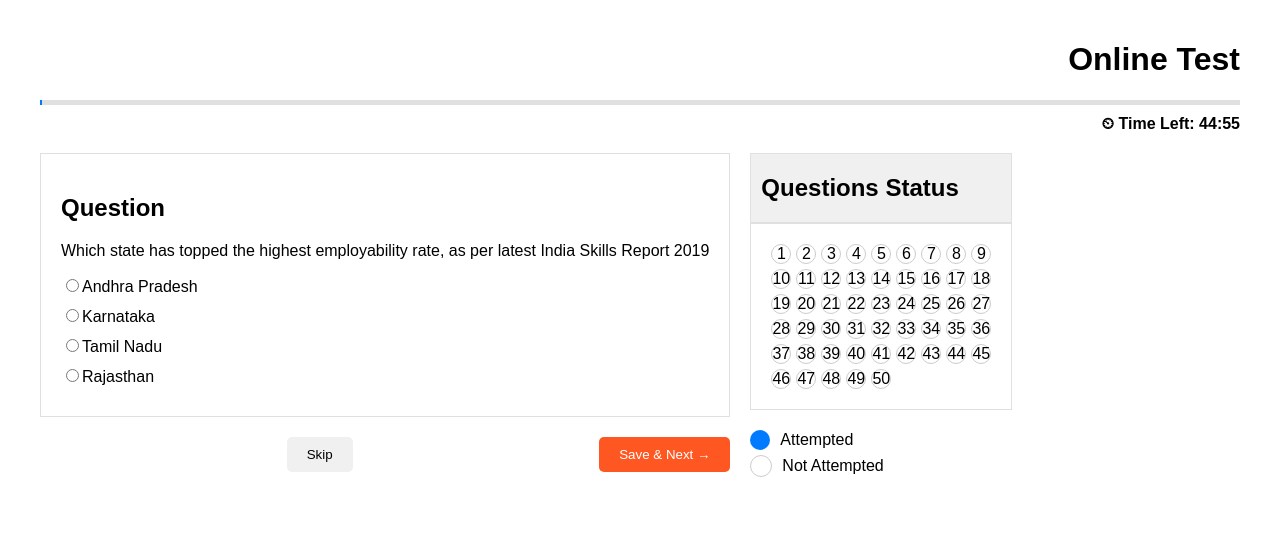
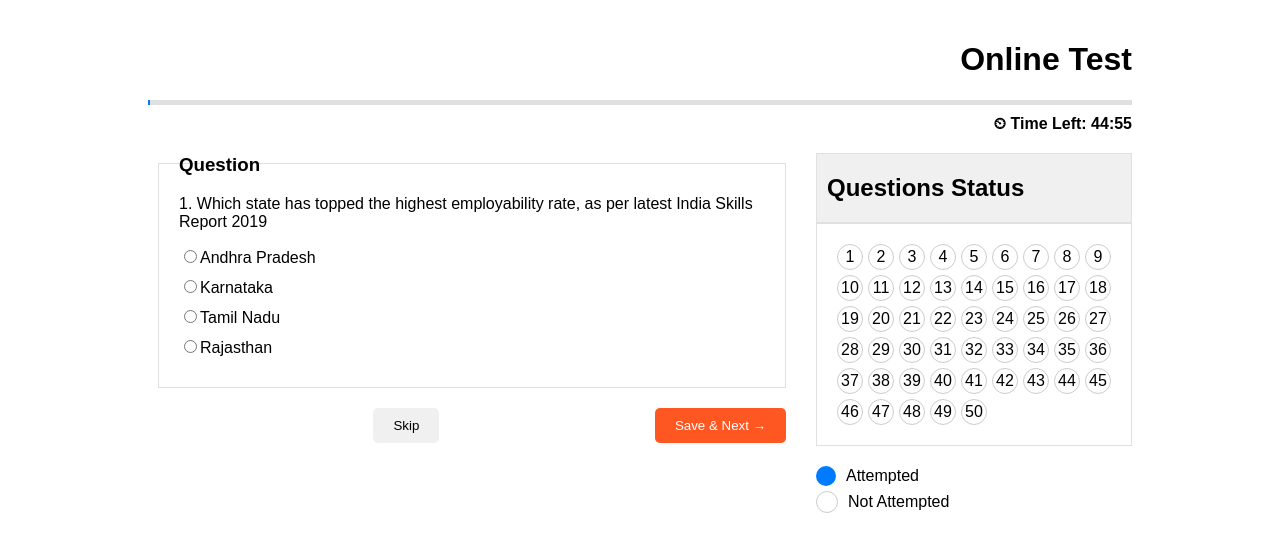
Before and after one commit to aadarsharma/online-test-app-ui, a React (Create React App) app: page / in a window 1280 px wide. Shown: the top 552 px of the page. Built offline with nearby package versions, Linux system fonts and the light colour scheme.

Commit message:
changes made in ui

```diff
--- a/src/OnlineTest.css
+++ b/src/OnlineTest.css
@@ -52,6 +52,10 @@
   align-items: right;
 }
 
+.width {
+  width: 100%;
+}
+
 .bg-color-400 {
   background-color: #f0f0f0;
 }
@@ -102,6 +106,10 @@
   flex: 1;
 }
 
+.padding{
+  padding: 3px;
+}
+
 .status-grid {
   display: grid;
   grid-template-columns: repeat(9, 1fr);
@@ -143,6 +151,26 @@
   background-color: #007bff;
 }
 
+.flex-container{
+	width: 80%;
+	min-height: 300px;
+	margin: 0 auto;
+	display: -webkit-flex; /* Safari */
+	display: flex; /* Standard syntax */
+}
+
+.flex-container .column{
+	padding: 10px;
+	-webkit-flex: 1; /* Safari */
+	-ms-flex: 1; /* IE 10 */
+	flex: 1; /* Standard syntax */
+}
+
+h3 {
+  padding: 0;
+  margin-top: -30px;
+}
+
 .legend-color.not-attempted {
   border: 1px solid #ccc;
 }
--- a/src/OnlineTest.jsx
+++ b/src/OnlineTest.jsx
@@ -33,6 +33,8 @@ const OnlineTest = () => {
   };
 
   return (
+    <div className='flex-container'>
+      <div></div>
     <div className="online-test">
       <h1 className="text-align-right">Online Test</h1>
       <div className="progress-bar">
@@ -40,10 +42,10 @@ const OnlineTest = () => {
       </div>
       <div className="time-left">⏲ Time Left: {formatTime(timeLeft)}</div>
       <div className="test-content">
-        <div>
+        <div className='column'>
           <div className="content-box question-section">
-            <h2>Question</h2>
-            <p>{currentQuestion.text}</p>
+            <h3>Question</h3>
+            <p>{currentQuestion.id}. {currentQuestion.text}</p>
             {currentQuestion.options.map((option, index) => (
               <label key={index} className="option">
                 <input type="radio" name="answer" value={option} />
@@ -51,19 +53,18 @@ const OnlineTest = () => {
               </label>
             ))}
           </div>
-          <div className="button-group div-center">
-              <div>
-
-              </div>
+          <div className="button-group">
+              <div></div>
               <div>
                 <button className="skip-button">Skip</button>
               </div>
-              <div className='div-right'>
+              <div>
                 <button className="save-next-button" onClick={handleSaveAndNext}>Save & Next →</button>
               </div>
           </div>
         </div>
         <div>
+          <div>
           <div className='content-box1 bg-color-400'>
               <h2 className='bg-color-400'>Questions Status</h2>
           </div>
@@ -71,7 +72,9 @@ const OnlineTest = () => {
             <div className="status-grid">
               {questionStatus.map((status, index) => (
                 <div key={index} className={`status-item ${status ? 'attempted' : ''}`}>
-                  {index + 1}
+                  <div className='padding'>
+                    {index + 1}
+                  </div>
                 </div>
               ))}
             </div>
@@ -87,6 +90,8 @@ const OnlineTest = () => {
             </div>
           </div>
         </div>
+        </div>
+      </div>
       </div>
     </div>
   );
```
